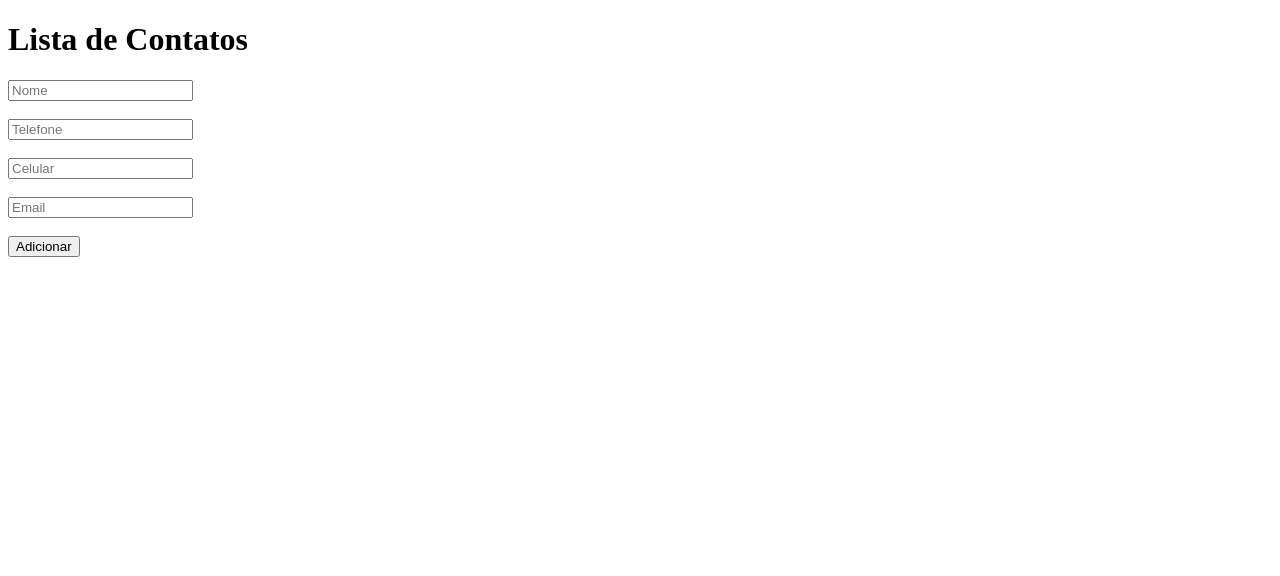
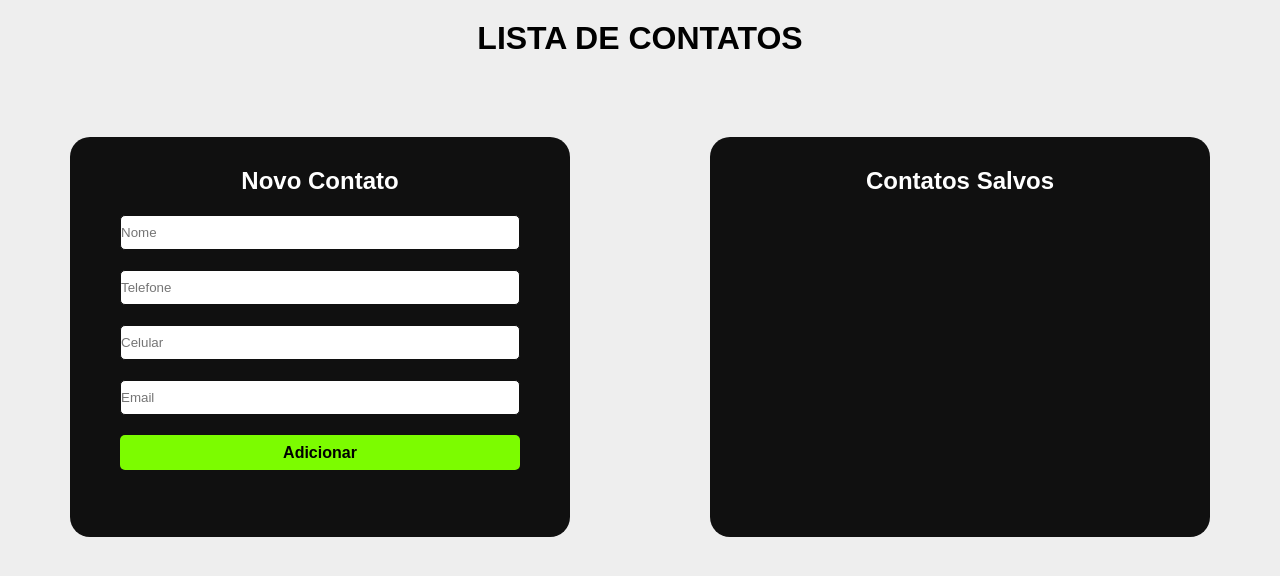
Before and after one commit to imdarkcode/Programacao_Script_Faculdade, a plain HTML site: page aula-08/index.html in a window 1280 px wide. Drawn offline with Linux system fonts and the light colour scheme.

Commit message:
feat: update aula_08

```diff
--- a/aula-08/index.html
+++ b/aula-08/index.html
@@ -5,6 +5,7 @@
         <meta charset="UTF-8">
         <meta name="viewport" content="width=device-width, initial-scale=1.0">
         <title>Aula 08</title>
+        <link rel="stylesheet" href="style.css">
 
         <script>
             // Criação da classe contato
@@ -60,28 +61,25 @@
 
         <main>
 
+            <section class="form-card">
+                <h2>Novo Contato</h2>
+
             <form id="form-contato">
                 <input type="text" id="nome" placeholder="Nome">
-
-                <br><br>
-
                 <input type="text" id="telefone" placeholder="Telefone">
-
-                <br><br>
-
                 <input type="text" id="celular" placeholder="Celular">
-
-                <br><br>
-
                 <input type="text" id="email" placeholder="Email">
-
-                <br><br>
 
                 <button class="button-adicionar">Adicionar</button>
             </form>
+            </section>
 
-            <ul id="lista">
-            </ul>
+            <section class="lista-card">
+                <h2>Contatos Salvos</h2>
+
+                <ul id="lista"></ul>
+            </section>
+
         </main>
     </body>
 </html>
--- /dev/null
+++ b/aula-08/style.css
@@ -0,0 +1,87 @@
+* {
+    font-family: sans-serif;
+    padding: 0;
+    margin: 0;
+    box-sizing: border-box;
+}
+
+body {
+    background-color: #eee;
+}
+
+h1 {
+    text-align: center;
+    margin-top: 20px;
+    text-transform: uppercase;
+}
+
+main {
+    display: flex;
+    justify-content: space-around;
+    margin-top: 80px;
+}
+
+.form-card {
+    display: flex;
+    flex-direction: column;
+    align-items: center;
+    width: 500px;
+    height: 400px;
+    background-color: #101010;
+    border-radius: 20px;
+    padding: 30px 50px;
+}
+
+.lista-card {
+    display: flex;
+    flex-direction: column;
+    width: 500px;
+    height: 400px;
+    background-color: #101010;
+    border-radius: 20px;
+    padding: 30px 50px;
+}
+
+h2 {
+    color: #fff;
+    text-align: center;
+}
+
+form {
+    width: 100%;
+    display: flex;
+    flex-direction: column;
+    gap: 20px;
+    margin-top: 20px;
+}
+
+form input, .button-adicionar {
+    width: 100%;
+    height: 35px;
+    border-radius: 5px;
+}
+
+form input {
+    border: solid 1px #101010;
+}
+
+.button-adicionar {
+    background-color: lawngreen;
+    border: none;
+    font-weight: bold;
+    font-size: 1rem;
+}
+
+#lista {
+    display: flex;
+    flex-direction: column;
+    gap: 10px;
+    margin-top: 20px;
+    max-height: 100%;
+    overflow-y: auto;
+}
+
+#lista li {
+    line-height: 24px;
+    color: #fff;
+}
```
